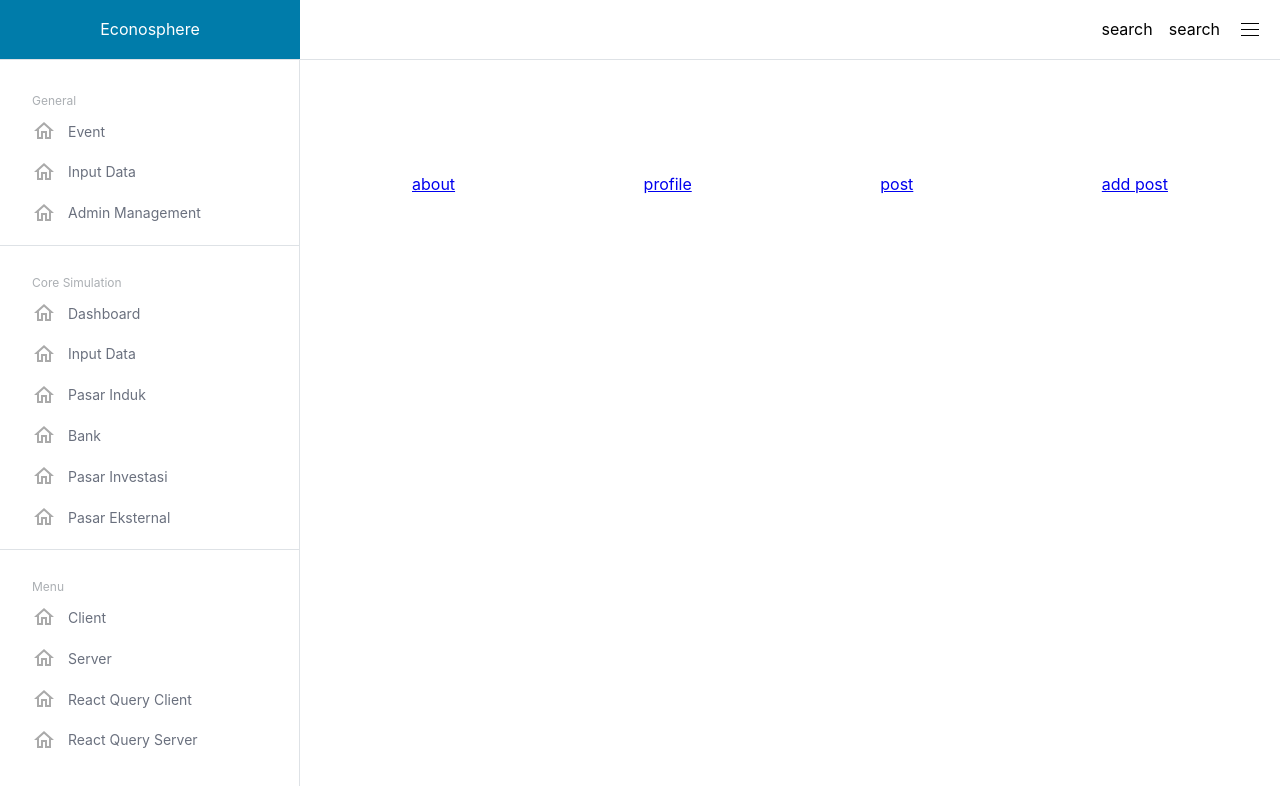
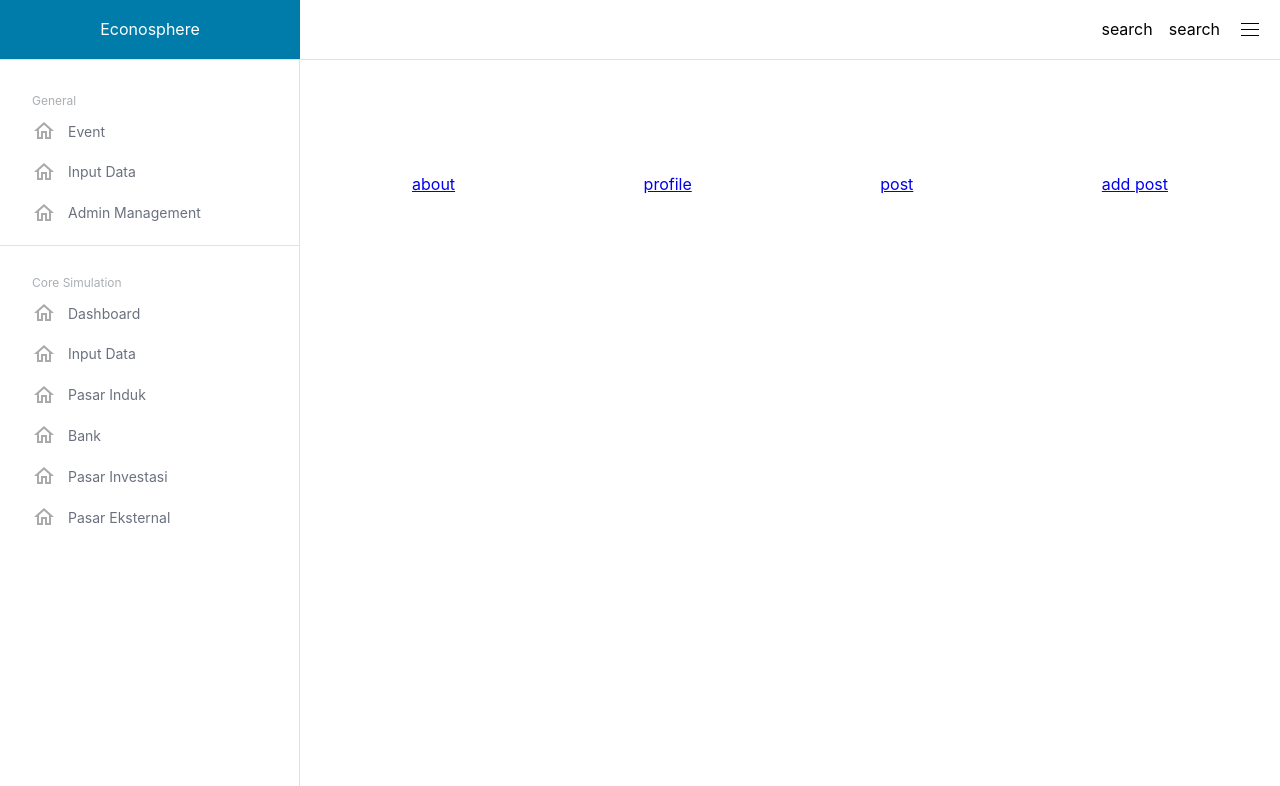
Before and after one commit to Schitzos/tanstack-query-example, a Next.js app: page / in a window 1280 px wide. Shown: the top 786 px of the page. Built offline with nearby package versions, Linux system fonts and the light colour scheme.

Commit message:
fix: remove unused files

```diff
--- a/src/layout/dasboard/navbar/index.tsx
+++ b/src/layout/dasboard/navbar/index.tsx
@@ -20,14 +20,6 @@ export default function LayoutNavbar(){
         { label:'Bank' ,route:'#',icon : iconHome },
         { label:'Pasar Investasi' ,route:'#',icon : iconHome },
         { label:'Pasar Eksternal' ,route:'#',icon : iconHome },
-      ]
-    },
-    { group:'Menu',
-      parent:[
-        { label:'Client' ,route:'/client',icon : iconHome },
-        { label:'Server' ,route:'/server',icon : iconHome },
-        { label:'React Query Client' ,route:'/react-query/client',icon : iconHome },
-        { label:'React Query Server' ,route:'/react-query/server',icon : iconHome },
       ]
     },
   ]
```
Also changed, not shown: src/app/(comparison)/react-query/client/page.tsx (deleted, +0 -12 lines), src/app/(comparison)/react-query/server/page.tsx (deleted, +0 -20 lines), src/app/(comparison)/client/page.tsx (deleted), src/app/(comparison)/server/page.tsx (deleted).
